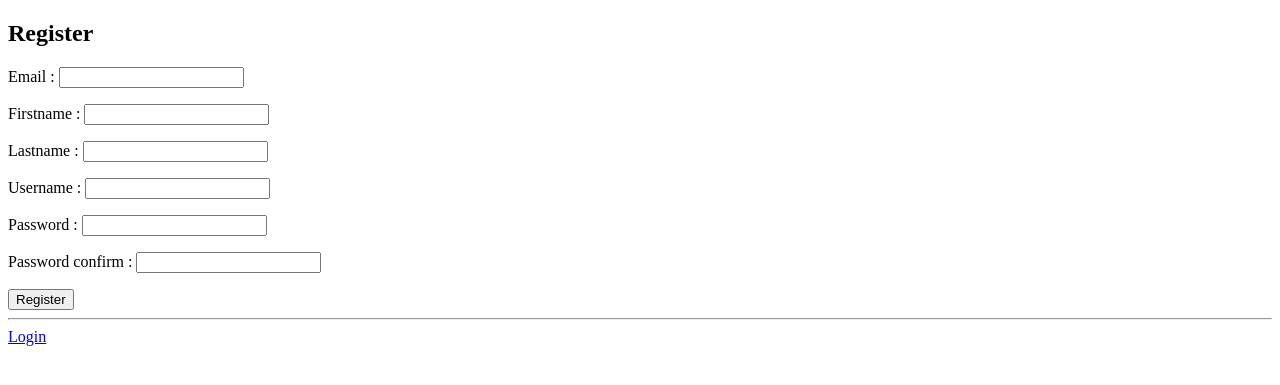
After one commit to lesgrandsvoisins/grandv, a Django app: page /admin/register/ in a window 1280 px wide. The commit adds this page. Shown: the top 385 px of the page. Run offline with Django 5.2, Linux system fonts and the light colour scheme.

Commit message:
Liens entre les écrans

```diff
--- a/lesgrandsvoisins/admin/forms.py
+++ b/lesgrandsvoisins/admin/forms.py
@@ -1,5 +1,41 @@
 from django import forms
+from django.core.exceptions import ValidationError
+from .keycloak_service import KeycloakService
 
 class KeycloakLoginForm(forms.Form):
     username = forms.CharField(label="Username", max_length=150)
     password = forms.CharField(label="Password", widget=forms.PasswordInput)
+
+# forms.py
+class KeycloakRegistrationForm(forms.Form):
+    email = forms.EmailField()
+    firstname = forms.CharField(max_length=150)
+    lastname = forms.CharField(max_length=150)
+    username = forms.CharField(max_length=150)
+    password = forms.CharField(widget=forms.PasswordInput)
+    password_confirm = forms.CharField(widget=forms.PasswordInput)
+
+    def clean(self):
+        cleaned_data = super().clean()
+        email = cleaned_data.get("email")
+        username = cleaned_data.get("username")
+        firstname = cleaned_data.get("firstname")
+        lastname = cleaned_data.get("lastname")
+        password = cleaned_data.get("password")
+        password_confirm = cleaned_data.get("password_confirm")
+
+        if email and not username:
+            username = email.split("@")[0]
+            cleaned_data["username"] = username
+
+        if password and password_confirm and password != password_confirm:
+            raise ValidationError("Passwords do not match.")
+
+        # Check Keycloak for existing username
+        if username:
+            keycloak = KeycloakService()
+            existing_users = keycloak.admin.get_users(query={"username": username})
+            if existing_users:
+                raise ValidationError(f"Username '{username}' is already taken.")
+
+        return cleaned_data
--- a/lesgrandsvoisins/admin/templates/lesgrandsvoisins/admin/dashboard.html
+++ b/lesgrandsvoisins/admin/templates/lesgrandsvoisins/admin/dashboard.html
@@ -56,6 +56,5 @@
         </div>
         <hr/>
         <a href="{% url 'keycloak_logout' %}">Logout</a>
-
     </body>
 </html>
--- a/lesgrandsvoisins/admin/templates/lesgrandsvoisins/admin/login.html
+++ b/lesgrandsvoisins/admin/templates/lesgrandsvoisins/admin/login.html
@@ -18,6 +18,8 @@
         {{ form.as_p }}
         <button type="submit">Login</button>
     </form>
+    <hr/>
+        <a href="{% url 'keycloak_register' %}">Register</a>
 
 
 </body>
--- /dev/null
+++ b/lesgrandsvoisins/admin/templates/lesgrandsvoisins/admin/register.html
@@ -0,0 +1,52 @@
+<!DOCTYPE html>
+<html>
+<head><title>Register</title>
+ <script>
+        function autofillUsername() {
+            const emailField = document.getElementById("id_email");
+            const usernameField = document.getElementById("id_username");
+            if (emailField && usernameField) {
+                const parts = emailField.value.split("@");
+                if (parts.length > 1 && !usernameField.value) {
+                    usernameField.value = parts[0];
+                }
+            }
+        }
+    </script>
+</head>
+<body>
+    <h2>Register</h2>
+    {% if messages %}
+        {% for msg in messages %}
+            <p>{{ msg }}</p>
+        {% endfor %}
+    {% endif %}
+    <form method="post">
+        {% csrf_token %}
+        {{ form.as_p }}
+        <div id="username-msg"></div>
+        <button type="submit">Register</button>
+    </form>
+    <hr/>
+            <a href="{% url 'keycloak_login' %}">Login</a>
+
+     <script>
+document.getElementById("id_username").addEventListener("blur", function () {
+    const username = this.value;
+    if (username.length < 3) return;
+    fetch(`/admin/ajax/check-username/?username=${encodeURIComponent(username)}`)
+        .then(res => res.json())
+        .then(data => {
+            let msg = document.getElementById("username-msg");
+            if (!msg) {
+                msg = document.createElement("div");
+                msg.id = "username-msg";
+                this.parentNode.appendChild(msg);
+            }
+            msg.innerText = data.available ? "✅ Username available" : "❌ Username taken";
+            msg.style.color = data.available ? "green" : "red";
+        });
+});
+    </script>
+</body>
+</html>
--- a/lesgrandsvoisins/admin/urls.py
+++ b/lesgrandsvoisins/admin/urls.py
@@ -1,13 +1,18 @@
 from django.urls import path
-from .views import keycloak_login, keycloak_login_view, keycloak_logout_view, dashboard_view, index_view
+from .views import keycloak_login, keycloak_login_view, keycloak_logout_view, dashboard_view, index_view, keycloak_register_view, check_username
 
 urlpatterns = [
     path('api/login/', keycloak_login, name='keycloak_login'),
     path('login/', keycloak_login_view, name='keycloak_login'),
-    path('dashboard/', dashboard_view, name='dashboard'),
-    path('', index_view, name="index_view" )
+    path('dashboard/', dashboard_view, name='lesgrandsvoisins_dashboard'),
+    path('', index_view, name="lesgrandsvoisins_admin" )
 ]
 
 urlpatterns += [
     path('logout/', keycloak_logout_view, name='keycloak_logout'),
 ]
+
+urlpatterns += [
+    path("register/", keycloak_register_view, name="keycloak_register"),
+    path("ajax/check-username/", check_username, name="check_username")
+]
--- a/lesgrandsvoisins/admin/views.py
+++ b/lesgrandsvoisins/admin/views.py
@@ -8,7 +8,7 @@ import json
 from .keycloak_service import KeycloakService
 
 from django.shortcuts import render, redirect
-from .forms import KeycloakLoginForm
+from .forms import KeycloakLoginForm, KeycloakRegistrationForm
 from django.contrib import messages
 
 from .models import Application
@@ -79,3 +79,27 @@ def index_view(request):
 
 def check_logged_in(request):
     return "username" in request.session
+
+def keycloak_register_view(request):
+    if request.method == "POST":
+        form = KeycloakRegistrationForm(request.POST)
+        if form.is_valid():
+            data = form.cleaned_data
+            try:
+                keycloak = KeycloakService()
+                keycloak.create_user(data["username"], data["password"], data.get("email"))
+                messages.success(request, "Registration successful. You may now log in.")
+                return redirect("keycloak_login")
+            except Exception as e:
+                messages.error(request, f"Registration failed: {e}")
+    else:
+        form = KeycloakRegistrationForm()
+    return render(request, "lesgrandsvoisins/admin/register.html", {"form": form})
+
+def check_username(request):
+    username = request.GET.get("username", "").strip()
+    keycloak = KeycloakService()
+    if username:
+        existing_users = keycloak.admin.get_users(query={"username": username})
+        return JsonResponse({"available": len(existing_users) == 0})
+    return JsonResponse({"available": False})
```
Also changed, not shown: lesgrandsvoisins/admin/dummy_keycloak_service.py (+30 -2 lines), lesgrandsvoisins/admin/keycloak_service.py (+19 -0 lines), lesgrandsvoisins/home/templates/lesgrandsvoisins/home/index.html (+7 -1 lines).
